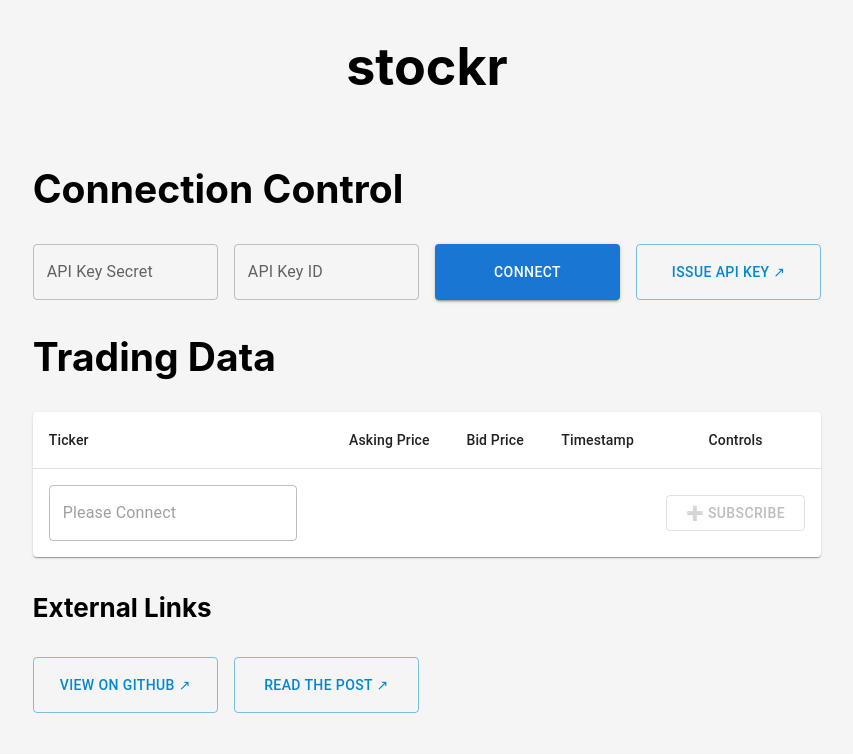
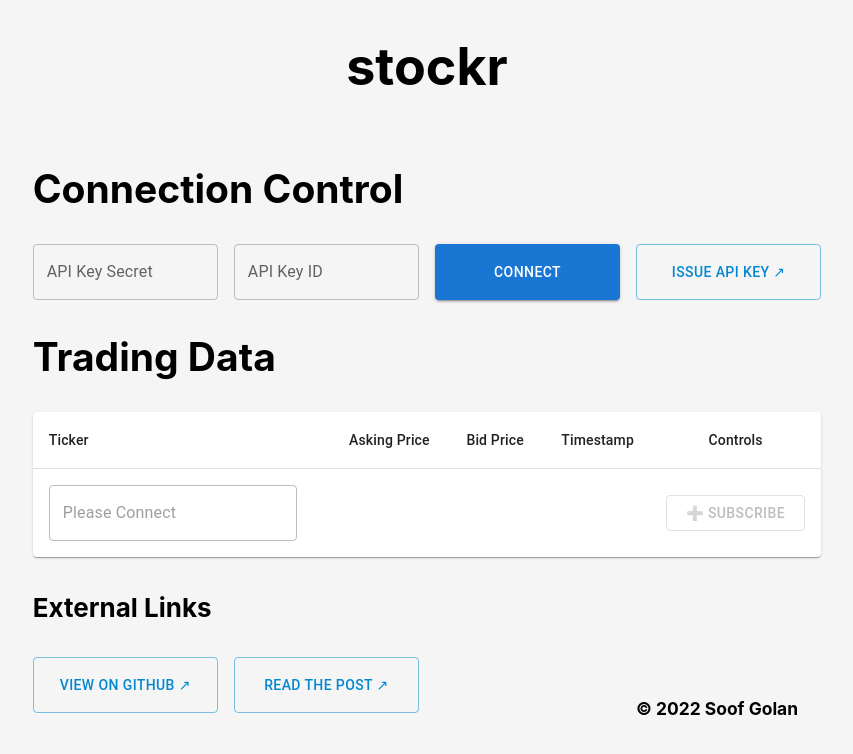
Before and after one commit to soof-golan/stockr, a React (Vite) app: page / in a window 1280 px wide. Shown: the top 754 px of the page, without its empty margins (213-1066 px from the left). Built offline with nearby package versions, Linux system fonts and the light colour scheme.

Commit message:
Add copyright

```diff
--- a/src/PromoSection.tsx
+++ b/src/PromoSection.tsx
@@ -30,6 +30,11 @@ export function PromoSection({gridXs}: { gridXs: number }) {
           Read the Post ↗
         </Button>
       </Grid>
+      <Grid item xs={gridXs}>
+      </Grid>
+      <Grid item xs={gridXs}>
+        <h6>© 2022 Soof Golan</h6>
+      </Grid>
     </Grid>
   </Grid>
 }
```
